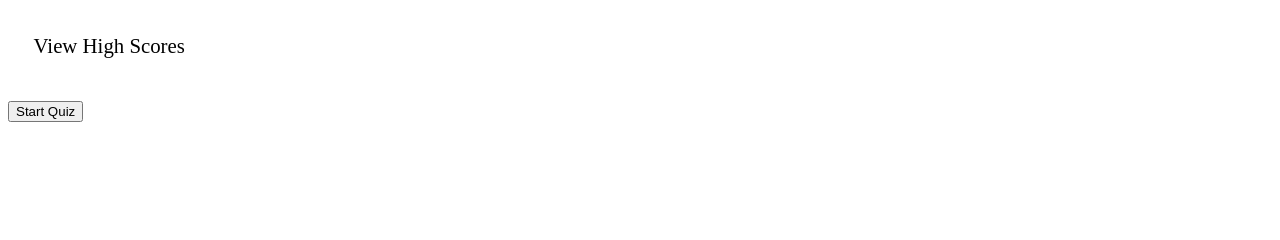
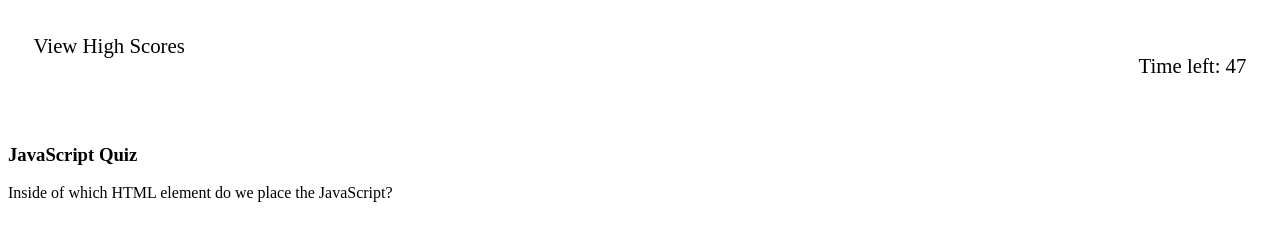
Before and after one commit to ddunning1992/interactive-quiz, a plain HTML site: page index.html in a window 1280 px wide. Both pictures are taken after a click on the button "Start Quiz". Drawn offline with Linux system fonts and the light colour scheme.

Commit message:
set up starting page and set groundwork for looping questions

```diff
--- a/assets/js/script.js
+++ b/assets/js/script.js
@@ -1,7 +1,15 @@
 var timeLeft = 60;
 var timerEl = document.getElementById("countdown");
-var quizContainer = document.getElementById("quiz");
 var startButton = document.getElementById("start");
+var quizBoxEl = document.getElementById("quiz");
+var titleEl = document.getElementById("title");
+var questionEl = document.getElementById("question");
+var answerList = document.getElementById("answer-list");
+
+var startInfo = {
+  title: "JavaScript Quiz",
+  text: "You have 60 seconds to answer all the questions. Wrong answers will deduct 10 seconds from your time. Your time remaining at the end of the quiz will be your score."
+};
 
 var quizQuestions = [
   {
@@ -76,7 +84,7 @@ var quizQuestions = [
       D: "if i = 5"
     },
   },
-]
+];
 
 function countdown() {
   timerEl.textContent = "Time left: " + timeLeft;
@@ -91,17 +99,53 @@ function countdown() {
     }, 200);
 };
 
-function startPage() {
-
+var startPage = function() {
+  titleEl.innerHTML = startInfo.title;
+  questionEl.innerHTML = startInfo.text;
 }
 
-function buildQuiz() {
+function startQuiz() {
+  countdown();
+  startButton.style.display = "none";
+
+  for (let i = 0; i < quizQuestions.length; i++) {
+    questionEl.innerHTML = quizQuestions[i].question;
+
+
+    var answerElA = document.createElement("li");
+    answerElA.textContent = quizQuestions[i].answers.A;
+    answerElA.className = "select";
+    anserElA.setAttribute
+
+    var answerElB = document.createElement("li");
+    answerElB.textContent = quizQuestions[i].answers.B;
+    answerElB.className = "select";
+
+    var answerElC = document.createElement("li");
+    answerElC.textContent = quizQuestions[i].answers.C;
+    answerElC.className = "select";
+
+    var answerElD = document.createElement("li");
+    answerElD.textContent = quizQuestions[i].answers.D;
+    answerElD.className = "select";
+
+    answerList.appendChild(answerElA);
+    answerList.appendChild(answerElB);
+    answerList.appendChild(answerElC);
+    answerList.appendChild(answerElD);
+
+    break;
+  }
+};
+
+var answerSelect = function(event) {
+  var targetAnswer = event.target;
 
 }
 
 function showResults() {
 
-}
+};
 
 startPage();
 
--- a/index.html
+++ b/index.html
@@ -17,8 +17,14 @@
         </div>
     </header>
     <main>
-      <div id="quiz"></div>
-      <button id="start">Start Quiz</button>
+      <form id="quiz">
+        <h3 id="title"></h3>
+        <p id="question"></p>
+        <ol id="answer-list">
+
+        </ol>
+      </form>
+      <button id="start" data-state="hidden">Start Quiz</button>
     </main>
     <script src="./assets/js/script.js"></script>
   </body>
```
